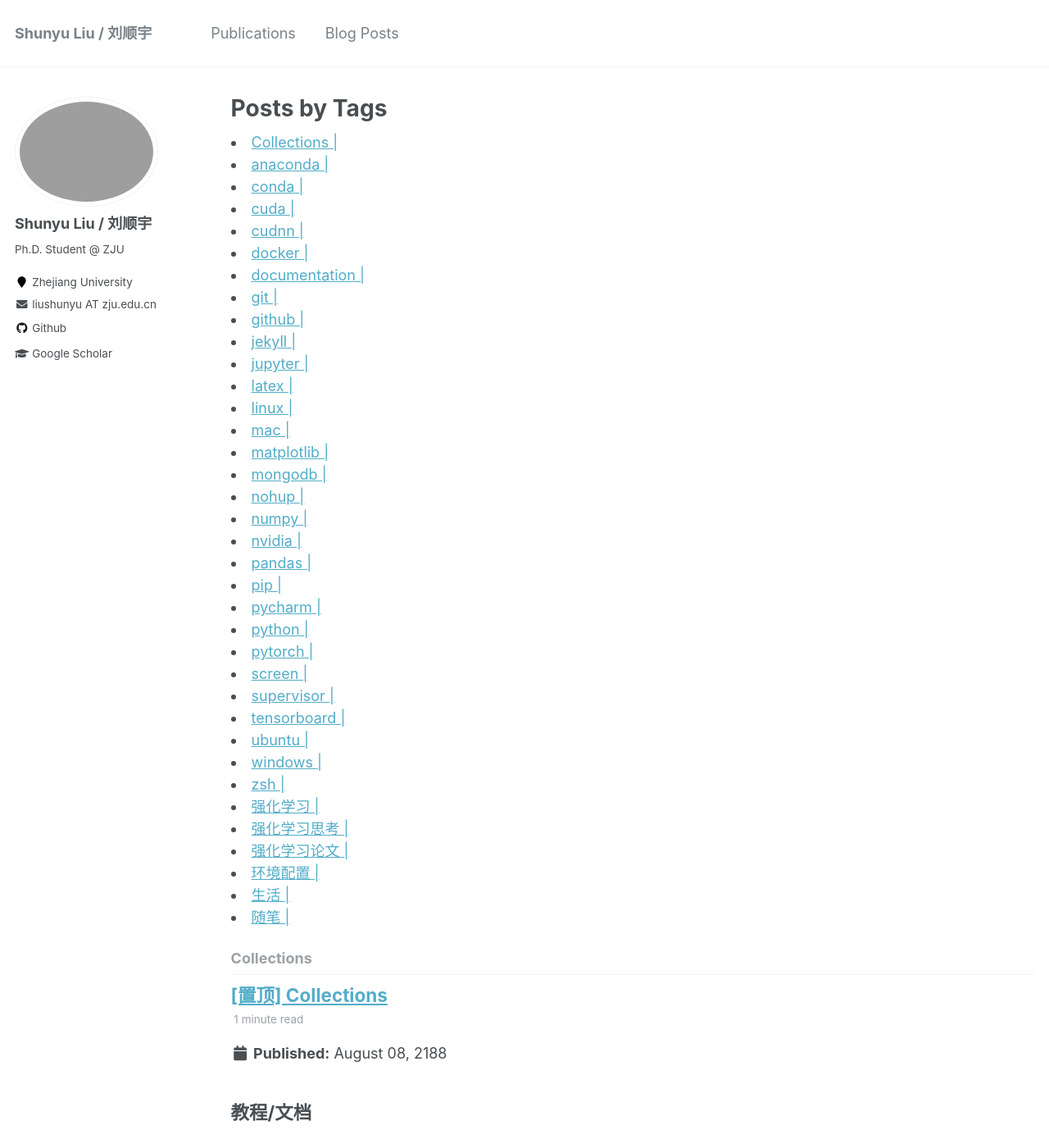
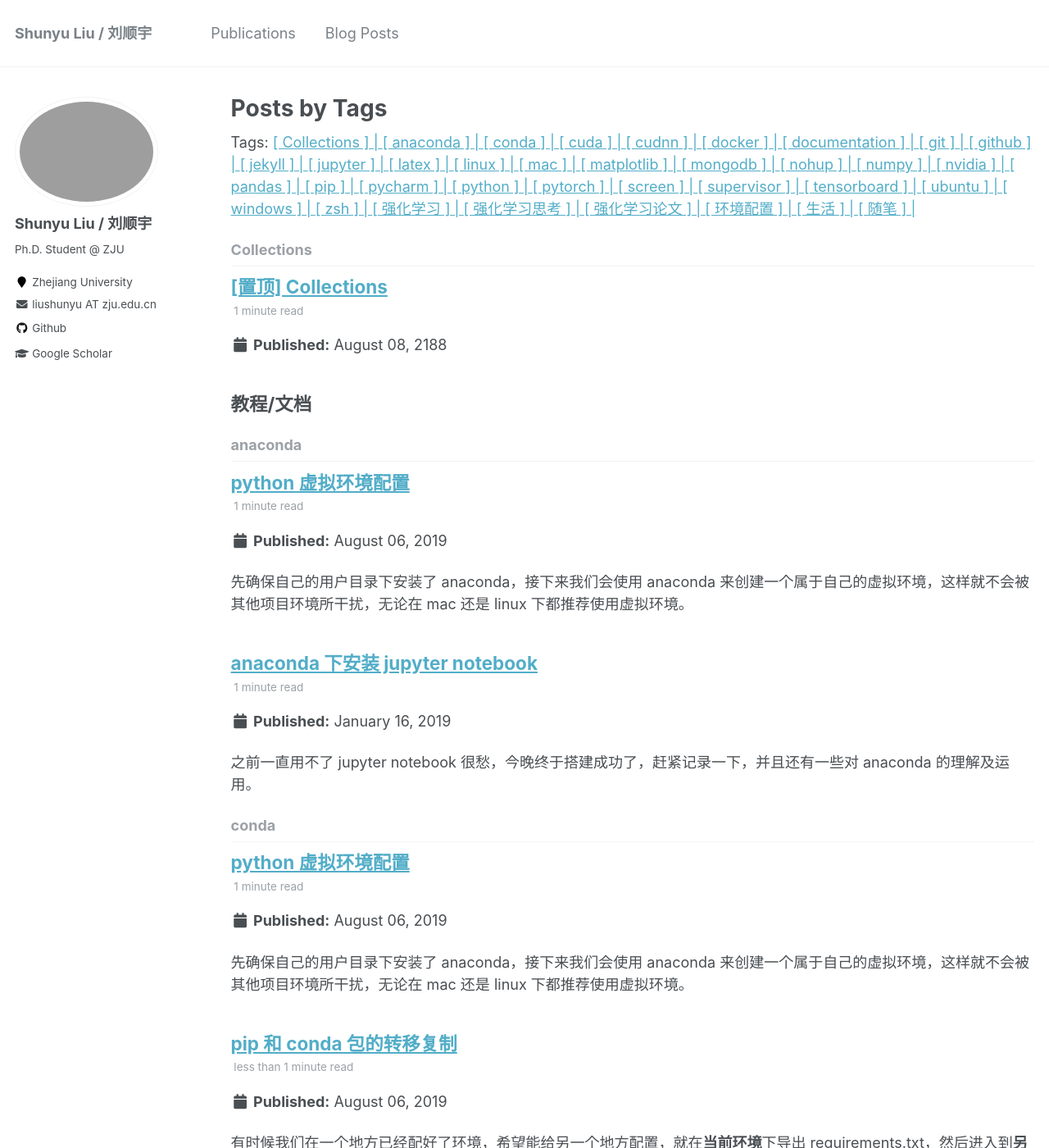
Before and after one commit to liushunyu/liushunyu.github.io, a Jekyll site: the page built from _pages/tag-archive.html, in a window 1280 px wide and 1400 px high. Shown: the whole window at 82% size. Built offline with Jekyll 4.4.1, drawn with Linux system fonts in a browser that asks for light colours.

Commit message:
Update tag-archive.html

```diff
--- a/_pages/tag-archive.html
+++ b/_pages/tag-archive.html
@@ -7,10 +7,10 @@ author_profile: true
 
 {% include base_path %}
 {% include group-by-array collection=site.posts field="tags" %}
-
+Tags:
 {% for tag in group_names %}
   {% assign posts = group_items[forloop.index0] %}
-  <li><a href="https://liushunyu.github.io/tags/#{{ tag }}" target="_blank">{{ tag }} | </a></li>
+  <a href="https://liushunyu.github.io/tags/#{{ tag }}" target="_blank"> [ {{ tag }} ] | </a>
 {% endfor %}
 
 {% for tag in group_names %}
```
